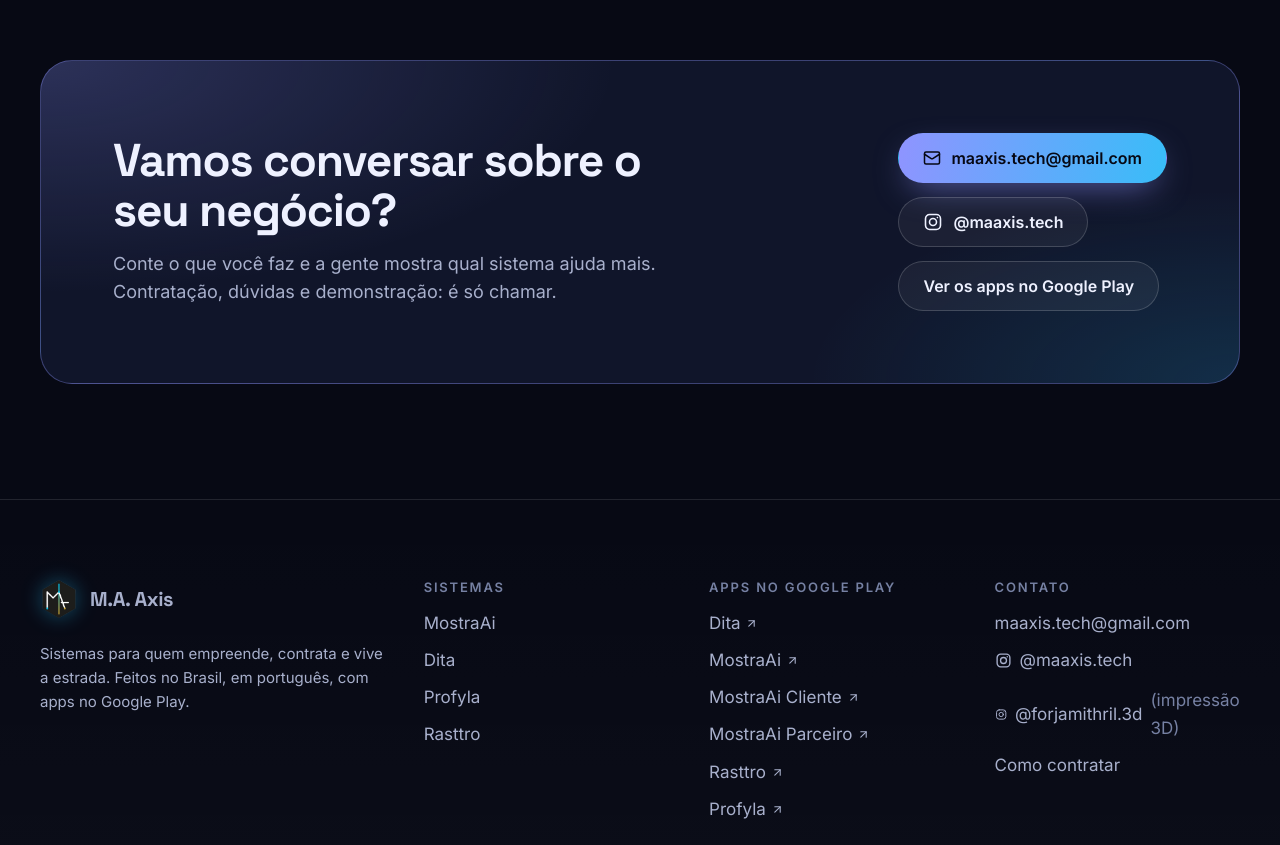
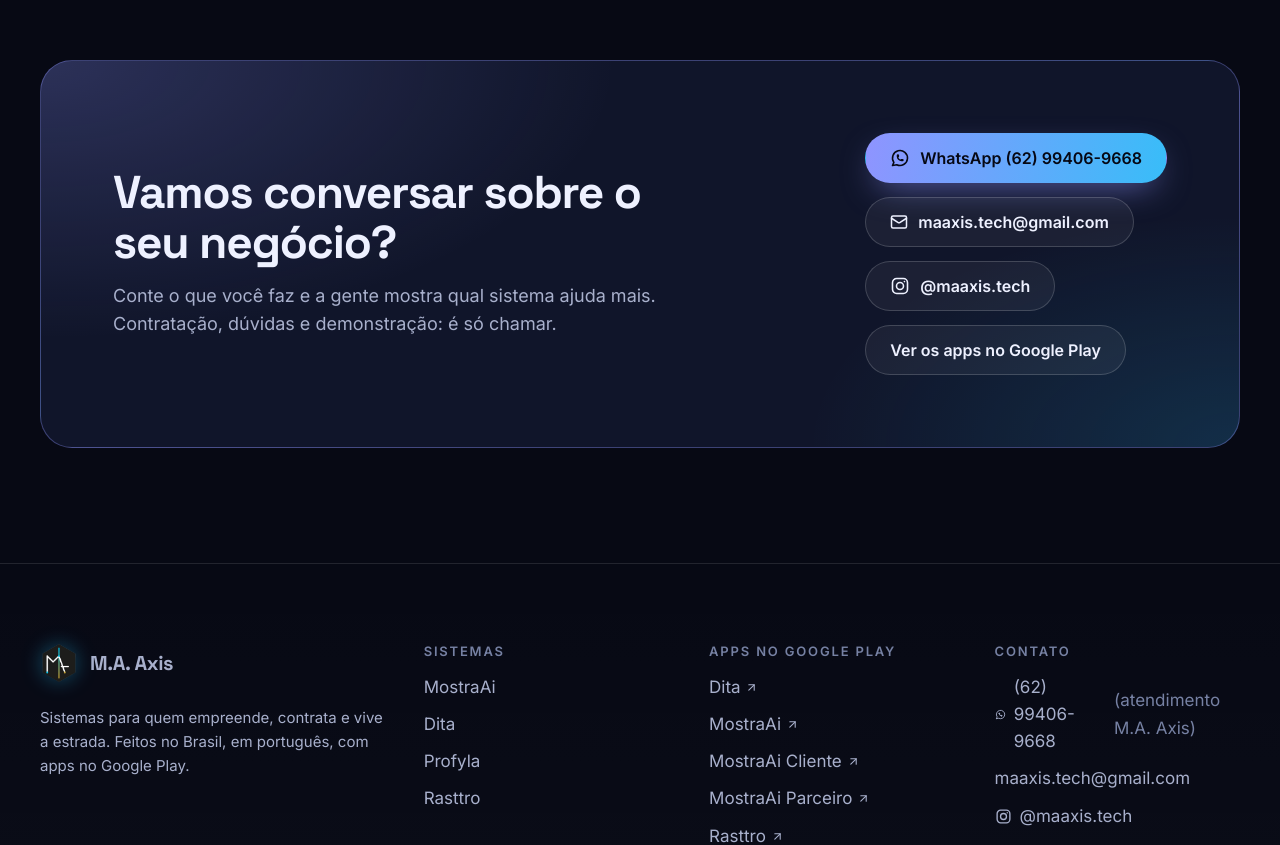
Before and after one commit to marco-duart/ma-hub, a React (Vite) app: page / in a window 1280 px wide. Shown: the part 5980-6825 px from the top of the page. Built offline with nearby package versions, Linux system fonts and the light colour scheme.

Commit message:
feat(contact): add M.A. Axis WhatsApp support channel

```diff
--- a/index.html
+++ b/index.html
@@ -39,6 +39,7 @@
         "url": "https://www.ma-axis.com.br/",
         "logo": "https://www.ma-axis.com.br/logo.png",
         "email": "maaxis.tech@gmail.com",
+        "telephone": "+55-62-99406-9668",
         "taxID": "61.580.959/0001-38",
         "sameAs": ["https://www.instagram.com/maaxis.tech/"]
       }
@@ -51,8 +52,8 @@
     <div id="root"></div>
     <noscript>
       <p style="padding:24px;font-family:system-ui;color:#eef1ff">
-        M.A. Axis: Dita, MostraAi, Rasttro e Profyla. Este site precisa de JavaScript. Fale com a gente em
-        maaxis.tech@gmail.com ou no Instagram @maaxis.tech.
+        M.A. Axis: Dita, MostraAi, Rasttro e Profyla. Este site precisa de JavaScript. Fale com a gente pelo WhatsApp
+        +55 (62) 99406-9668, em maaxis.tech@gmail.com ou no Instagram @maaxis.tech.
       </p>
     </noscript>
     <script type="module" src="/src/main.tsx"></script>
--- a/src/components/Layout.tsx
+++ b/src/components/Layout.tsx
@@ -1,8 +1,8 @@
 import { useEffect, useRef, useState } from "react";
 import { Link, NavLink, Outlet, useLocation } from "react-router-dom";
 import { ArrowUpRight, ChevronDown, Menu, Mail, X } from "lucide-react";
-import { APPS, NAV, SITE, SYSTEMS, mailto } from "@/site";
-import { InstagramIcon } from "./Parts";
+import { APPS, NAV, SITE, SYSTEMS, mailto, whatsappUrl } from "@/site";
+import { InstagramIcon, WhatsAppIcon } from "./Parts";
 import { ScrollManager } from "./ScrollManager";
 import { LightboxProvider } from "./Lightbox";
 
@@ -112,6 +112,7 @@ function Footer() {
           <div>
             <h4>Contato</h4>
             <ul>
+              <li><a href={whatsappUrl("Olá! Quero falar com o atendimento da M.A. Axis.")} target="_blank" rel="noopener noreferrer" style={{ display: "inline-flex", gap: 8, alignItems: "center" }}><WhatsAppIcon size={17} /> {SITE.whatsapp.label} <span style={{ color: "var(--dim)" }}>(atendimento M.A. Axis)</span></a></li>
               <li><a href={`mailto:${SITE.email}`}>{SITE.email}</a></li>
               <li><a href={SITE.instagram.url} target="_blank" rel="noopener noreferrer" style={{ display: "inline-flex", gap: 8, alignItems: "center" }}><InstagramIcon size={17} /> {SITE.instagram.handle}</a></li>
               <li><a href={SITE.forja.url} target="_blank" rel="noopener noreferrer" style={{ display: "inline-flex", gap: 8, alignItems: "center" }}><InstagramIcon size={17} /> {SITE.forja.handle} <span style={{ color: "var(--dim)" }}>(impressão 3D)</span></a></li>
--- a/src/components/Parts.tsx
+++ b/src/components/Parts.tsx
@@ -19,6 +19,15 @@ export function InstagramIcon({ size = 20 }: { size?: number }) {
       <rect x="3" y="3" width="18" height="18" rx="5" />
       <circle cx="12" cy="12" r="4.2" />
       <circle cx="17.3" cy="6.7" r="1" fill="currentColor" stroke="none" />
+    </svg>
+  );
+}
+
+export function WhatsAppIcon({ size = 20 }: { size?: number }) {
+  return (
+    <svg width={size} height={size} viewBox="0 0 24 24" fill="none" stroke="currentColor" strokeWidth="1.9" strokeLinecap="round" strokeLinejoin="round" aria-hidden="true">
+      <path d="M3 21l1.65-3.8a9 9 0 1 1 3.4 2.9L3 21" />
+      <path d="M9 10a.5.5 0 0 0 1 0V9a.5.5 0 0 0-1 0v1Zm0 0a5 5 0 0 0 5 5m0 0h1a.5.5 0 0 0 0-1h-1a.5.5 0 0 0 0 1Z" />
     </svg>
   );
 }
--- a/src/meta.json
+++ b/src/meta.json
@@ -31,7 +31,7 @@
   },
   "/contato": {
     "title": "Contato e como contratar | M.A. Axis",
-    "description": "Fale com a M.A. Axis por e-mail ou Instagram e veja como começar a usar o Dita, o MostraAi, o Rasttro e o Profyla.",
+    "description": "Fale com a M.A. Axis pelo WhatsApp, e-mail ou Instagram e veja como começar a usar o Dita, o MostraAi, o Rasttro e o Profyla.",
     "image": "/img/og/home.jpg"
   },
   "/privacidade": {
--- a/src/pages/Contato.tsx
+++ b/src/pages/Contato.tsx
@@ -2,8 +2,8 @@ import { ArrowRight, Mail } from "lucide-react";
 import { Link } from "react-router-dom";
 import { Seo } from "@/components/Seo";
 import { Reveal } from "@/components/Reveal";
-import { InstagramIcon, SectionHead } from "@/components/Parts";
-import { SITE, SYSTEMS, mailto } from "@/site";
+import { InstagramIcon, SectionHead, WhatsAppIcon } from "@/components/Parts";
+import { SITE, SYSTEMS, mailto, whatsappUrl } from "@/site";
 
 const HOW: Record<string, { title: string; text: string; cta: string; subject: string }> = {
   "mostra-ai": { title: "Você mesmo cria a loja", text: "Baixe o app do lojista, toque em “Criar minha loja” e responda uma pergunta por vez. Comece no plano Free.", cta: "Dúvidas sobre o MostraAi", subject: "Dúvidas sobre o MostraAi" },
@@ -20,9 +20,10 @@ export function Contato() {
         <div className="container">
           <span className="eyebrow">Contato</span>
           <h1 style={{ marginTop: 22 }}>Vamos <span className="grad-text">conversar?</span></h1>
-          <p className="hero__sub">Dúvidas, demonstração ou contratação: escreva por e-mail ou chame no Instagram.</p>
+          <p className="hero__sub">Dúvidas, demonstração ou contratação: chame no WhatsApp de atendimento M.A. Axis, escreva por e-mail ou fale pelo Instagram.</p>
           <div className="btn-row">
-            <a className="btn btn--primary" href={mailto("Quero conhecer os sistemas da M.A. Axis")}><Mail size={18} /> {SITE.email}</a>
+            <a className="btn btn--primary" href={whatsappUrl("Olá! Quero falar com o atendimento da M.A. Axis.")} target="_blank" rel="noopener noreferrer"><WhatsAppIcon /> WhatsApp {SITE.whatsapp.label}</a>
+            <a className="btn btn--ghost" href={mailto("Quero conhecer os sistemas da M.A. Axis")}><Mail size={18} /> {SITE.email}</a>
             <a className="btn btn--ghost" href={SITE.instagram.url} target="_blank" rel="noopener noreferrer"><InstagramIcon /> {SITE.instagram.handle}</a>
           </div>
         </div>
@@ -64,6 +65,7 @@ export function Contato() {
               <ul className="ticks">
                 <li><strong>{SITE.legalName}</strong> (M.A. Axis)</li>
                 <li>CNPJ <strong>{SITE.cnpj}</strong></li>
+                <li>WhatsApp (atendimento M.A. Axis) <a href={whatsappUrl("Olá! Quero falar com o atendimento da M.A. Axis.")} target="_blank" rel="noopener noreferrer"><strong>{SITE.whatsapp.full}</strong></a></li>
                 <li>E-mail <a href={`mailto:${SITE.email}`}><strong>{SITE.email}</strong></a></li>
                 <li>Instagram <a href={SITE.instagram.url} target="_blank" rel="noopener noreferrer"><strong>{SITE.instagram.handle}</strong></a></li>
               </ul>
--- a/src/pages/Home.tsx
+++ b/src/pages/Home.tsx
@@ -3,8 +3,8 @@ import { ArrowRight, ArrowUpRight, BriefcaseBusiness, Mail, Store, Bike } from "
 import { Seo } from "@/components/Seo";
 import { Reveal } from "@/components/Reveal";
 import { Phone, Marquee } from "@/components/Media";
-import { InstagramIcon, SectionHead } from "@/components/Parts";
-import { APPS, SITE, SYSTEMS, mailto, systemByKey } from "@/site";
+import { InstagramIcon, SectionHead, WhatsAppIcon } from "@/components/Parts";
+import { APPS, SITE, SYSTEMS, mailto, systemByKey, whatsappUrl } from "@/site";
 
 const PRODUCT_COPY: Record<string, { ticks: string[]; shots: [string, string] }> = {
   "mostra-ai": {
@@ -224,7 +224,8 @@ export function Home() {
               <p>Conte o que você faz e a gente mostra qual sistema ajuda mais. Contratação, dúvidas e demonstração: é só chamar.</p>
             </div>
             <div className="cta-band__actions">
-              <a className="btn btn--primary" href={mailto("Quero conhecer os sistemas da M.A. Axis")}><Mail size={18} /> {SITE.email}</a>
+              <a className="btn btn--primary" href={whatsappUrl("Olá! Quero falar com o atendimento da M.A. Axis.")} target="_blank" rel="noopener noreferrer"><WhatsAppIcon /> WhatsApp {SITE.whatsapp.label}</a>
+              <a className="btn btn--ghost" href={mailto("Quero conhecer os sistemas da M.A. Axis")}><Mail size={18} /> {SITE.email}</a>
               <a className="btn btn--ghost" href={SITE.instagram.url} target="_blank" rel="noopener noreferrer"><InstagramIcon /> {SITE.instagram.handle}</a>
               <Link className="btn btn--ghost" to="/apps">Ver os apps no Google Play</Link>
             </div>
--- a/src/pages/Privacidade.tsx
+++ b/src/pages/Privacidade.tsx
@@ -14,8 +14,8 @@ export function Privacidade() {
       <section className="section" style={{ paddingTop: 0 }}>
         <div className="container">
           <div className="prose">
-            <p>Este site apresenta os sistemas da M.A. Axis ({SITE.legalName}, CNPJ {SITE.cnpj}). Ele <strong style={{ color: "var(--text)" }}>não usa cookies de rastreamento, não tem ferramentas de análise ou publicidade e não coleta dados pessoais</strong>. Não há formulários: o contato é feito por e-mail ou Instagram, fora do site.</p>
-            <p>Os links para o Google Play, para o Instagram e para os painéis de cada sistema levam a serviços de terceiros, que têm as suas próprias políticas.</p>
+            <p>Este site apresenta os sistemas da M.A. Axis ({SITE.legalName}, CNPJ {SITE.cnpj}). Ele <strong style={{ color: "var(--text)" }}>não usa cookies de rastreamento, não tem ferramentas de análise ou publicidade e não coleta dados pessoais</strong>. Não há formulários: o contato é feito por WhatsApp, e-mail ou Instagram, fora do site.</p>
+            <p>Os links para o Google Play, para o WhatsApp, para o Instagram e para os painéis de cada sistema levam a serviços de terceiros, que têm as suas próprias políticas.</p>
             <h2>Políticas de cada sistema</h2>
             <p>Quando você usa o Dita, o MostraAi, o Rasttro ou o Profyla, os dados são tratados conforme a política de cada sistema:</p>
             <ul className="ticks">
--- a/src/site.ts
+++ b/src/site.ts
@@ -6,12 +6,21 @@ export const SITE = {
   cnpj: "61.580.959/0001-38",
   email: "maaxis.tech@gmail.com",
   url: "https://www.ma-axis.com.br",
+  whatsapp: {
+    phone: "5562994069668",
+    label: "(62) 99406-9668",
+    full: "+55 (62) 99406-9668",
+    url: "https://wa.me/5562994069668",
+  },
   instagram: { handle: "@maaxis.tech", url: "https://www.instagram.com/maaxis.tech/" },
   forja: { handle: "@forjamithril.3d", url: "https://www.instagram.com/forjamithril.3d/" },
 } as const;
 
 export const mailto = (subject: string): string =>
   `mailto:${SITE.email}?subject=${encodeURIComponent(subject)}`;
+
+export const whatsappUrl = (text?: string): string =>
+  text ? `${SITE.whatsapp.url}?text=${encodeURIComponent(text)}` : SITE.whatsapp.url;
 
 const play = (id: string): string => `https://play.google.com/store/apps/details?id=${id}`;
 
```
